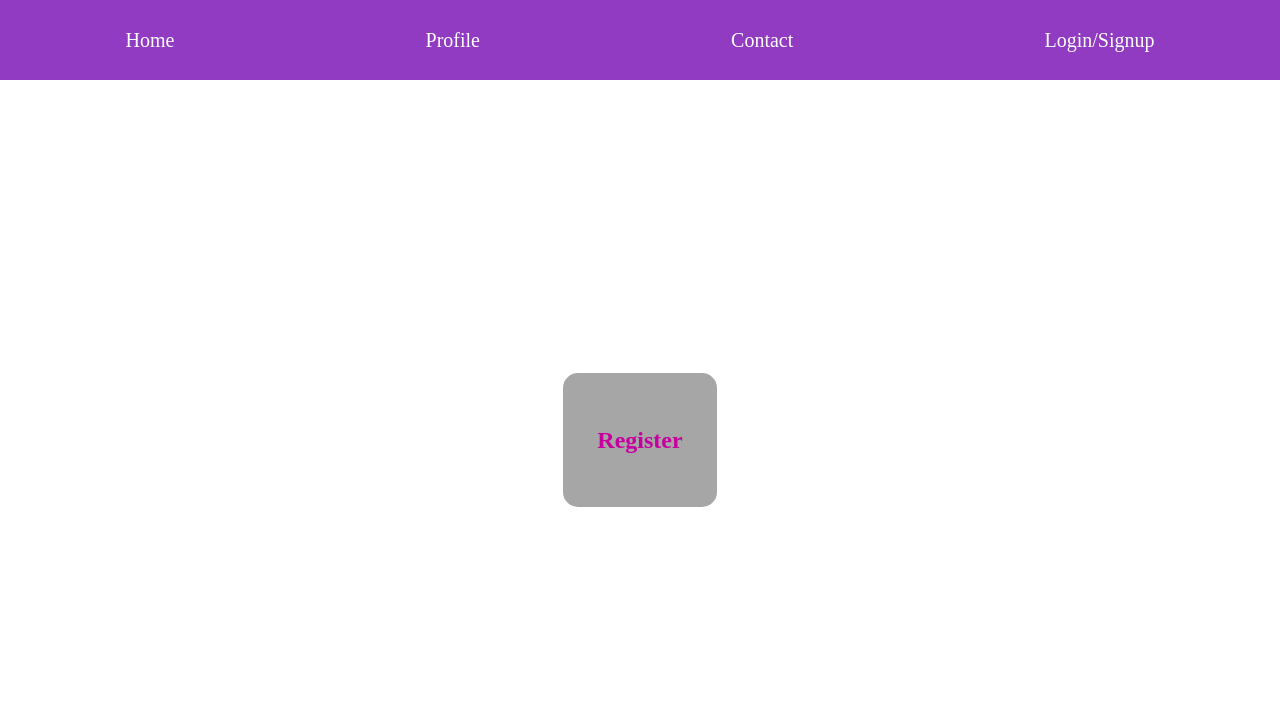
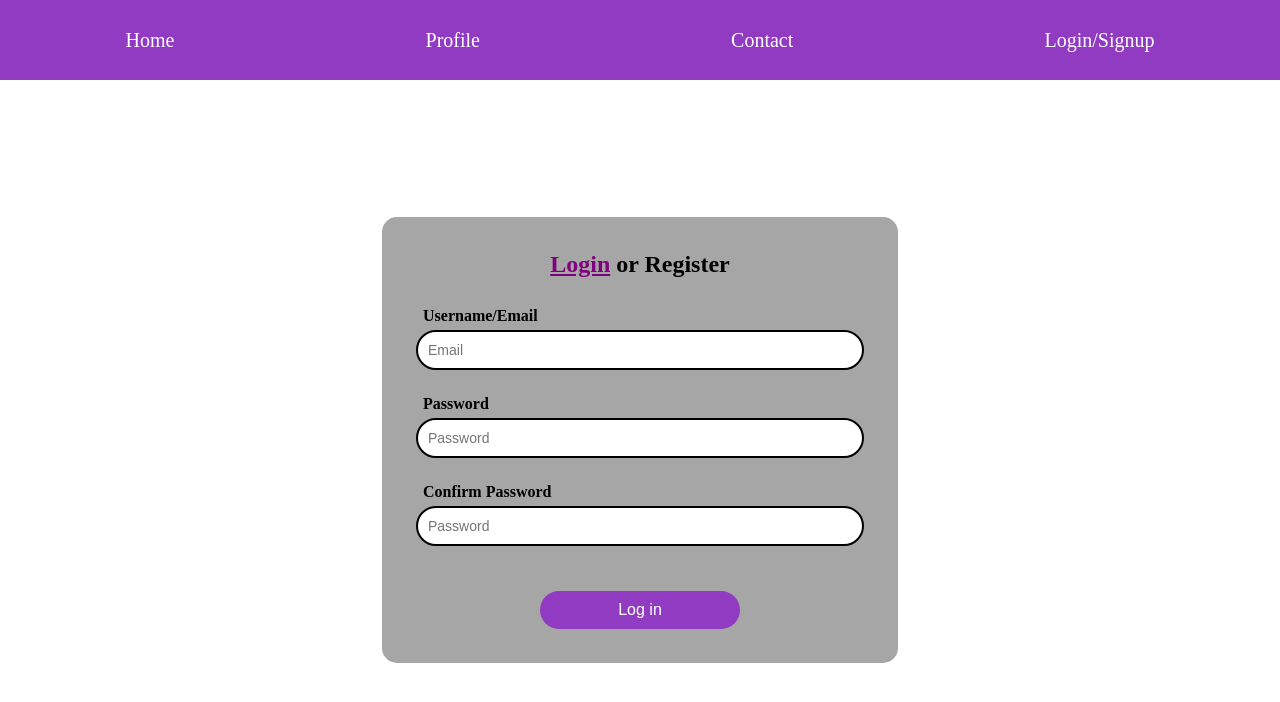
Before and after one commit to MChaudhry9/PropertyIntel-A-Real-Estate-App, a React (Create React App) app in the folder client/: page /register in a window 1280 px wide. Shown: the top 702 px of the page. Built offline with nearby package versions, Linux system fonts and the light colour scheme; the HTML template or start-up script is replaced by a standard one.

Commit message:
Created register page

```diff
--- a/client/src/pages/Login.jsx
+++ b/client/src/pages/Login.jsx
@@ -30,7 +30,6 @@ const Login = () => {
   return (
     <div className="full-screen-container">
       <div className="inside-container">
-        {/* <img src="https://render.fineartamerica.com/images/images-profile-flow/400/images/artworkimages/mediumlarge/2/1-5th-avenue-nyc-traffic-melanie-viola.jpg"/> */}
         <h2 style={{marginTop: '0px'}}>
           Login or
           {' '}
@@ -38,18 +37,17 @@ const Login = () => {
               role="button"
               onClick={handleRegisterClick}
               style={{ color: 'purple', cursor: 'pointer', textDecoration: 'underline' }}
-              // onKeyDown={handleRegisterClick}
               tabIndex={0} // Make it focusable
             >
               Register
             </span>
         </h2>
 
-        <form className="loginForm" onSubmit={() => navigate('/register')}>
+        <form className="loginForm" onSubmit={handleSubmit}>
           <div className="inputGroup">
             <div className="formGroup">
               <label htmlFor="username">Username/Email</label>
-              <input type="text" id="email" placeholder='email' name="Email" />
+              <input type="text" id="email" placeholder='Email' name="email" />
             </div>
             <div className="formGroup">
               <label htmlFor="password">Password</label>
--- a/client/src/pages/Register.jsx
+++ b/client/src/pages/Register.jsx
@@ -1,11 +1,68 @@
-import React from "react";
-import './Register.css'
+import React, {useState} from "react";
+import { useNavigate } from "react-router-dom";
+import './Login.css'
 
 const Register = () => {
+  const navigate = useNavigate()
+  const [formData, setFormData] = useState({
+    email:'',
+    password:'',
+    confirmpassword:''
+  })
+  const [error, setError] = useState('')
+
+  function handleFormChange(e) {
+    setFormData((prevFormData) => {
+      return{
+        ...prevFormData,
+        [e.target.name]:e.target.value
+      }
+    })
+  }
+
+  function handleSubmit() {
+    alert("Registered")
+  }
+
+  function handleLoginClick(){
+    navigate('/login')
+  }
+
   return (
     <div className="full-screen-container">
       <div className="inside-container">
-        <h2 className="register-cont">Register</h2>
+        {/* <img src="https://render.fineartamerica.com/images/images-profile-flow/400/images/artworkimages/mediumlarge/2/1-5th-avenue-nyc-traffic-melanie-viola.jpg"/> */}
+        <h2 style={{marginTop: '0px'}}>
+          <span
+            role="button"
+            onClick={handleLoginClick}
+            style={{ color: 'purple', cursor: 'pointer', textDecoration: 'underline' }}
+            tabIndex={0}
+          >
+            Login
+          </span>
+          {' '}
+          or Register
+        </h2>
+
+        <form className="loginForm" onSubmit={handleSubmit}>
+          <div className="inputGroup">
+            <div className="formGroup">
+              <label htmlFor="username">Username/Email</label>
+              <input type="text" id="email" placeholder='Email' name="email" />
+            </div>
+            <div className="formGroup">
+              <label htmlFor="password">Password</label>
+              <input type="password" id="password" placeholder='Password' name="password" />
+            </div>
+            <div className="formGroup">
+              <label htmlFor="confirm-password">Confirm Password</label>
+              <input type="password" id="confirm-password" placeholder='Password' name="confirm-password" />
+            </div>
+          </div>
+          <button type="submit">Log in</button>
+        </form>
+
       </div>
     </div>
   )
```
